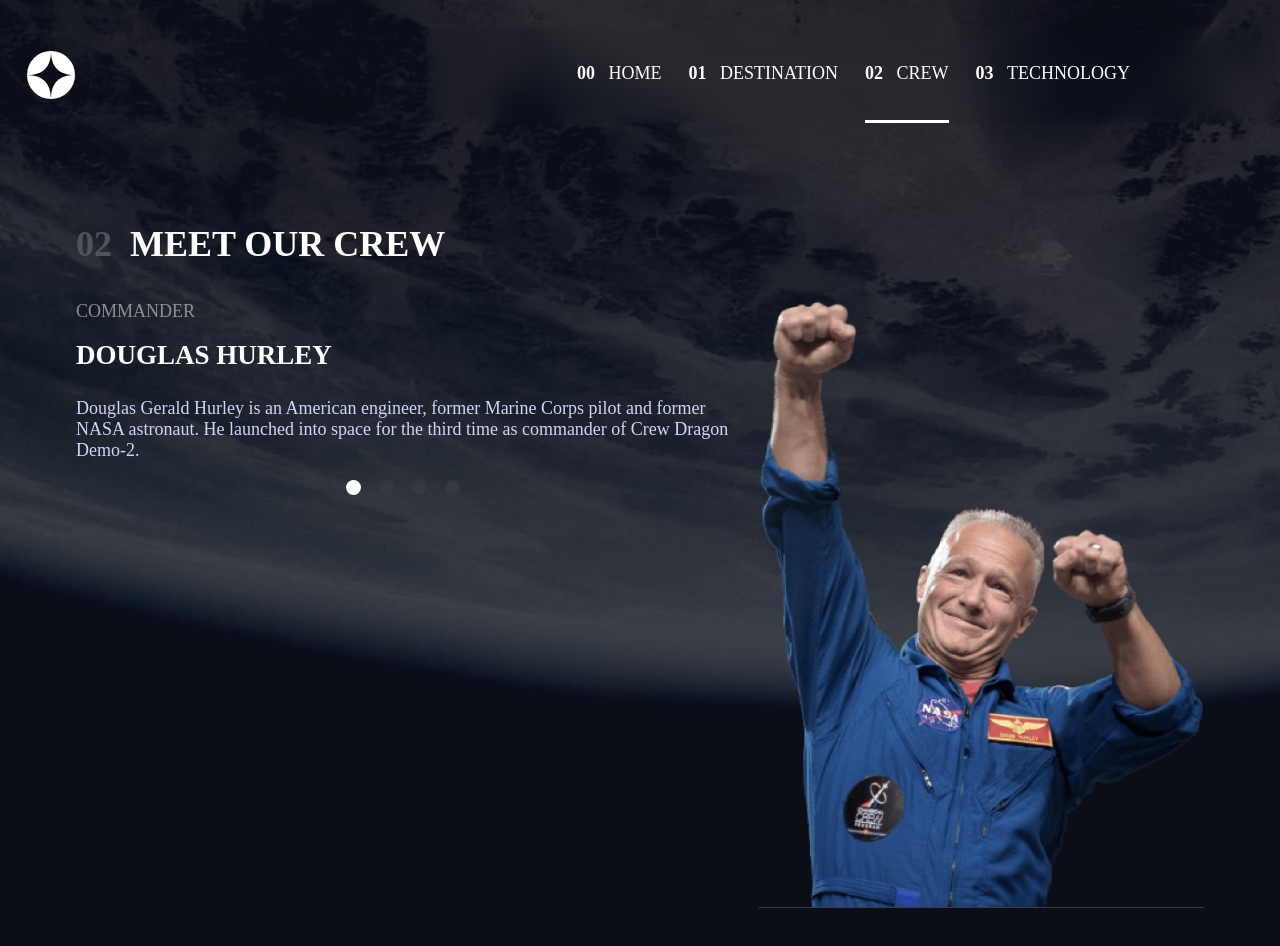
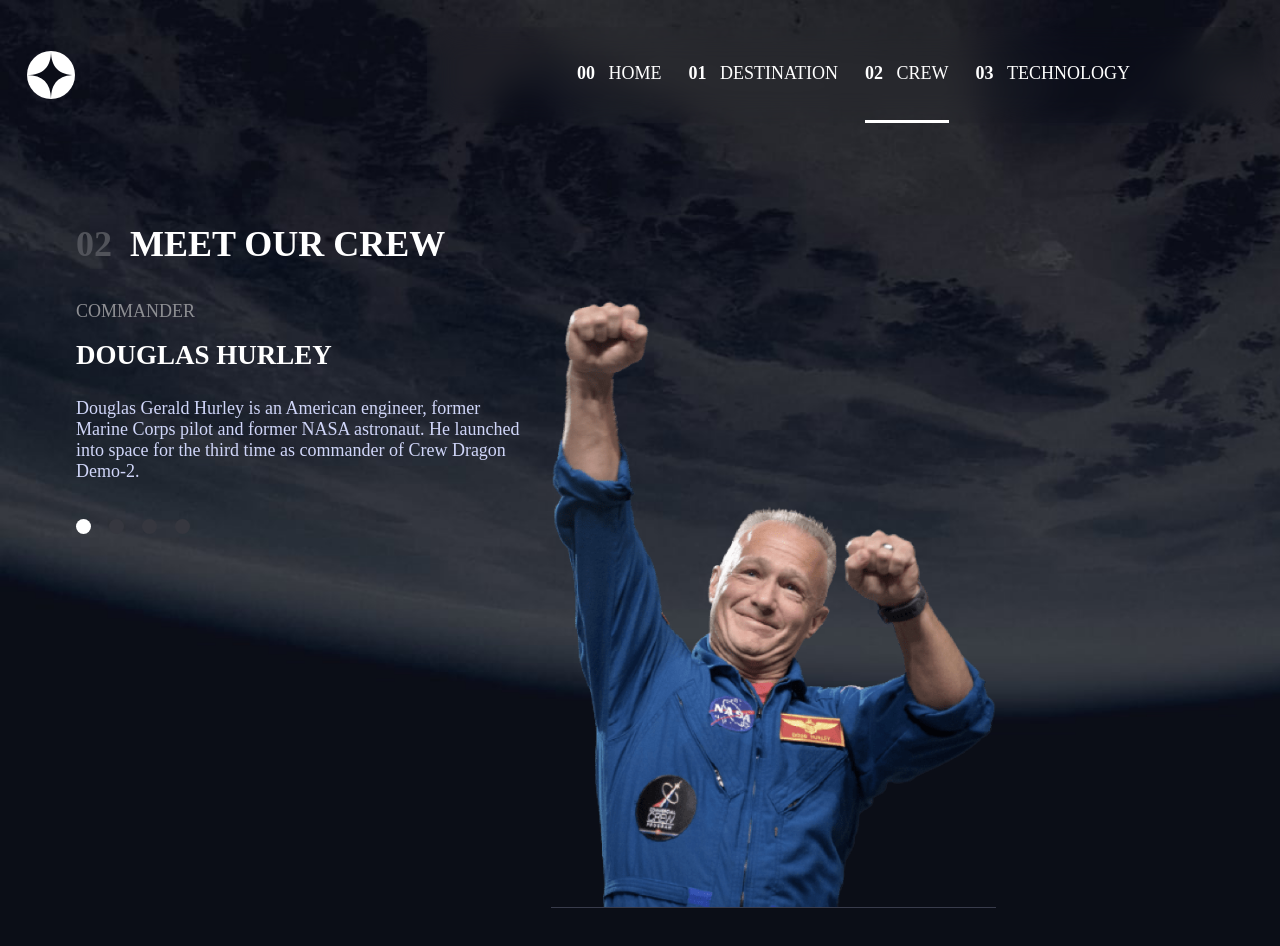
Before and after one commit to MitiaElodie/space-tourism-website-main, a Vue app: page /crew in a window 1280 px wide. Shown: the top 946 px of the page. Built offline with nearby package versions, Linux system fonts and the light colour scheme; a web font is replaced by a local one.

Commit message:
CSS: set crew information max width

```diff
--- a/src/assets/base.scss
+++ b/src/assets/base.scss
@@ -124,6 +124,7 @@
     --point-slider-size: 15px;
 
     --crew-image-size: 607px;
+    --crew-information-max-width: 445px;
 
     --number-slider-size: 80px;
     --header-margin-top: 1.5em;
--- a/src/views/CrewView.vue
+++ b/src/views/CrewView.vue
@@ -109,7 +109,7 @@
   &__information-container {
     display: flex;
     flex-direction: column;
-    gap: 1em;
+    gap: 2em;
   }
 
   &__role,
@@ -148,6 +148,11 @@
       flex-direction: row;
       text-align: left;
     }
+
+    &__information-container {
+      max-width: var(--crew-information-max-width);
+      align-items: start;
+    }
   }
 }
 </style>
```
